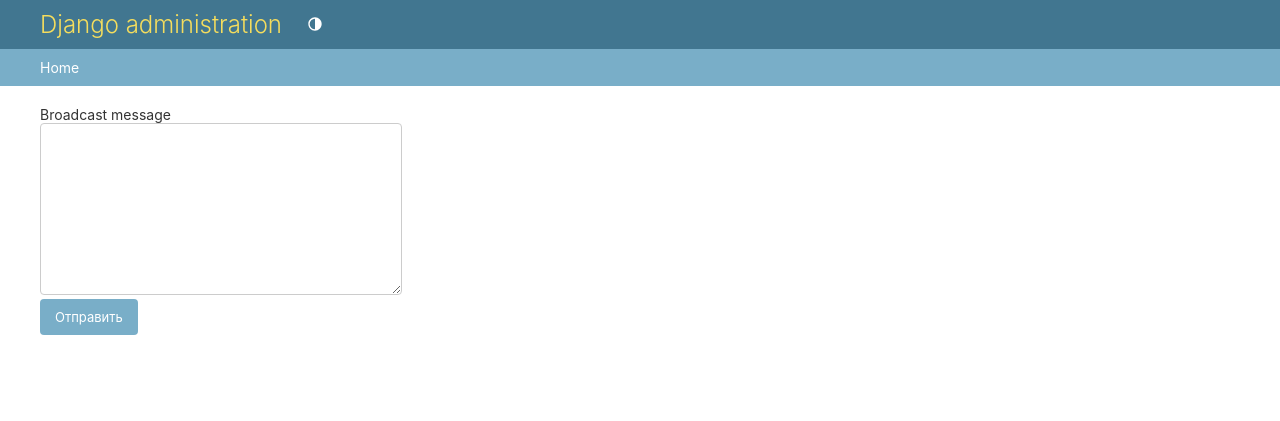
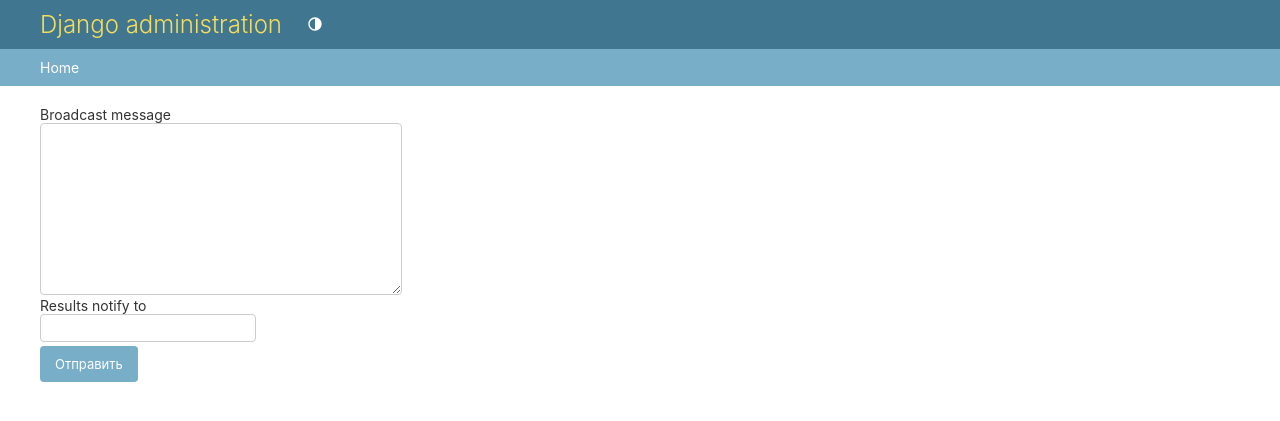
Before and after one commit to AmnesiaVPN/server, a Django app: page /admin/broadcast/ in a window 1280 px wide. Shown: the top 421 px of the page. Run offline with Django 4.2, Linux system fonts and the light colour scheme.

Commit message:
:sparkles: Add admin report field

```diff
--- a/admin_extensions/forms.py
+++ b/admin_extensions/forms.py
@@ -4,3 +4,4 @@ from django.utils.translation import gettext_lazy as _
 
 class BroadcastForm(forms.Form):
     text = forms.CharField(max_length=4000, min_length=5, widget=forms.Textarea(), label=_('Broadcast message'))
+    results_notify_to = forms.IntegerField(required=False)
--- a/templates/admin_extensions/broadcast.html
+++ b/templates/admin_extensions/broadcast.html
@@ -19,6 +19,12 @@
             <div>
                 {{ form.text }}
             </div>
+            <div>
+                {{ form.results_notify_to.label }}
+            </div>
+            <div>
+                {{ form.results_notify_to }}
+            </div>
             <input type="submit" value="Отправить">
         </fieldset>
     </form>
```
